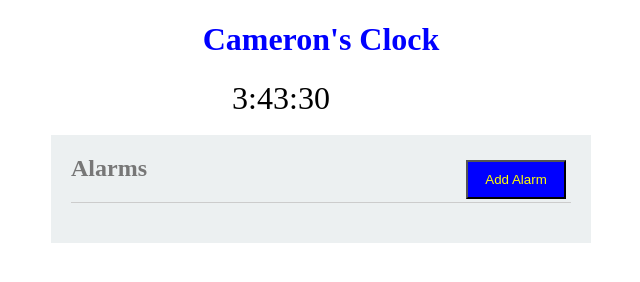
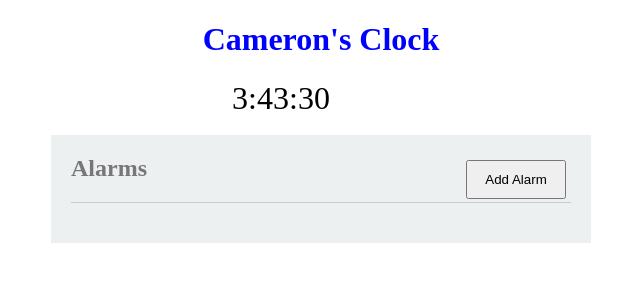
Before and after one commit to cjavier70/HTMLClock, a plain HTML site: page index.html in a window 1280 px wide. Shown: the whole page, without its empty margins (319-959 px from the left). Drawn offline with nearby package versions, Linux system fonts and the light colour scheme.

Commit message:
undo class naming of experiment1

```diff
--- a/index.html
+++ b/index.html
@@ -19,7 +19,7 @@
       <div id="alarmContainer">
 	  	<div id="alarmHeader" class="flexable">
 	  		<h2>Alarms</h2>
-	  		<input onclick="showAlarmPopup()" type="button" value="Add Alarm" class="button experiment1"/>
+	  		<input onclick="showAlarmPopup()" type="button" value="Add Alarm" class="button"/>
 	  	</div>
 	  	<div id="alarms"></div>
 
```
